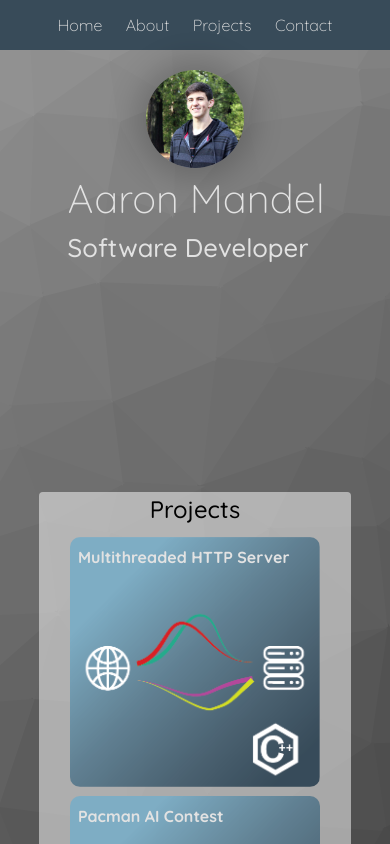
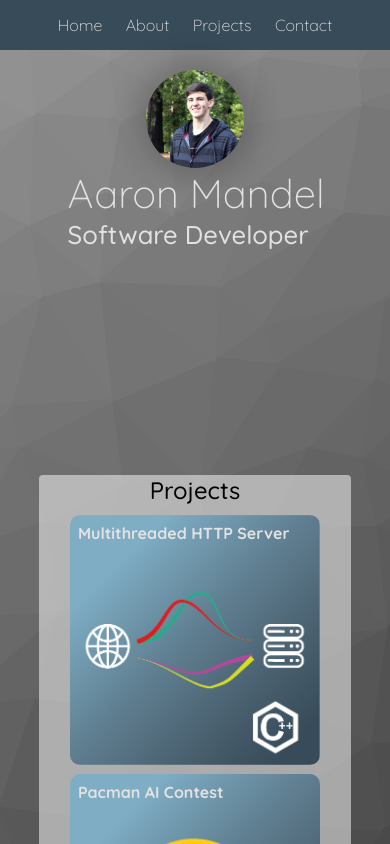
Before and after one commit to aamandel/my-portfolio, a React (Create React App) app: page / in a window 390 px wide. Shown: the top 844 px of the page. Built offline with nearby package versions, Linux system fonts and the light colour scheme.

Commit message:
fixed background resize issue on mobile

```diff
--- a/src/App.js
+++ b/src/App.js
@@ -37,8 +37,8 @@ function App() {
     return (
         <div>
             <Nav></Nav>
+            <div className='bg'></div>
             <div className="App page-container">
-
                 <Switch>
                     <Route exact path='/'>
                         <Profile></Profile>
--- a/src/index.css
+++ b/src/index.css
@@ -22,28 +22,19 @@ main {
   --spacing-five: 3vw;
 }
 
-html {
-  background: url('./background/triangles.svg') no-repeat center center fixed;
-  -webkit-background-size: cover;
-  -moz-background-size: cover;
-  -o-background-size: cover;
-  background-size: cover;
-}
-
 body {
   overflow-y: scroll; /* Show vertical scrollbar */
   width: 100%;
   height: 100%;
+  position: relative;
   margin: 0;
   font-weight: 500;
-  line-height: 1.5;
   font-size: 1.2rem;
   color: var(--light);
   font-family: 'Quicksand', sans-serif;
 }
 
 /* html tags */
-
 html {
   scroll-behavior: smooth;
 }
@@ -365,6 +356,16 @@ select:-webkit-autofill:focus {
 }
 
 /* other custom class selectors */
+.bg {
+  width: 100vw;
+  height: 100vh;
+  background: url('./background/triangles.svg') no-repeat center center;
+  background-size: cover;
+  position: fixed;
+  top: 0;
+  z-index: -1;
+}
+
 .text-column {
   display: flex;
   flex-flow: column wrap;
@@ -447,6 +448,8 @@ select:-webkit-autofill:focus {
   padding: 0;
   text-decoration: initial;
   border-radius: 10px;
+  justify-content: center;
+  align-items: center;
 
   width: 250px;
   height: 250px;
@@ -485,11 +488,21 @@ select:-webkit-autofill:focus {
 
 .img-thumbnail {
   margin: 0;
-  width:250px;
+  width: 250px;
   object-fit: contain;
   opacity: 1;
   border-radius: 10px;
   cursor: pointer;
+}
+
+@media only screen and (max-width: 375px){
+  .img-thumbnail {
+    width: 230px;
+  }
+  .mx-3 {
+    width: 230px;
+    height: 230px;
+  }
 }
 
 .about-container {
```
